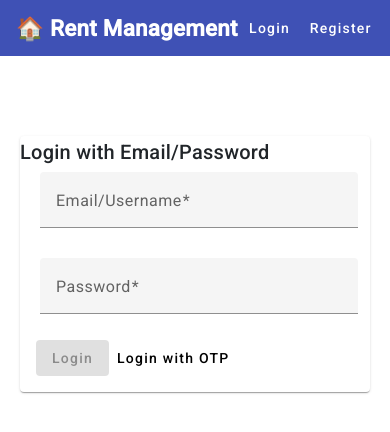
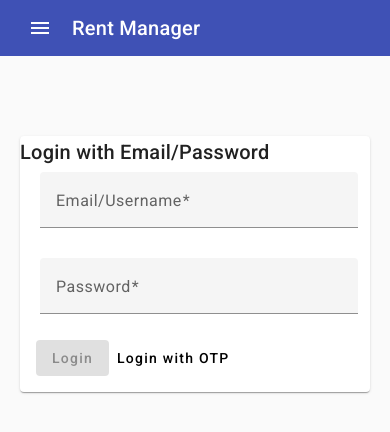
Before and after one commit to akashyap14/rent-management-frontend, an Angular app: page /login in a window 390 px wide. Shown: the top 432 px of the page. Built offline with nearby package versions, Linux system fonts and the light colour scheme.

Commit message:
feat: implement responsive navbar and rent list display with mobile support

```diff
--- a/src/app/app.component.html
+++ b/src/app/app.component.html
@@ -1,15 +1,34 @@
-<mat-toolbar color="primary" class="app-toolbar">
-  <span class="app-title" routerLink="/rents">🏠 Rent Management</span>
-  <nav>
-    @if(isLoggedIn) {
-    <a mat-button routerLink="/rents" class="ml-4">Rent List</a>
-    <a mat-button routerLink="/property-types">Manage Property Types</a>
-    <a mat-button (click)="logout()" >Logout</a>
-    } @else {
-    <a mat-button routerLink="/login" >Login</a>
-    <a mat-button routerLink="/register">Register</a>
-    }
+<!-- 📁 navbar.component.html -->
+<mat-toolbar color="primary" class="mat-elevation-z4">
+  <button mat-icon-button (click)="sidenav.toggle()" class="mobile-toggle">
+    <mat-icon>menu</mat-icon>
+  </button>
+  <span class="logo">Rent Manager</span>
+
+  <span class="spacer"></span>
+
+  <!-- Desktop Links -->
+  <nav class="desktop-links">
+    <a mat-button routerLink="/rents">Rents</a>
+    <a mat-button routerLink="/property-types">Property Types</a>
+    <a mat-button routerLink="/login" *ngIf="!isLoggedIn">Login</a>
+    <a mat-button (click)="logout()" *ngIf="isLoggedIn">Logout</a>
   </nav>
 </mat-toolbar>
 
-<router-outlet></router-outlet>
+<!-- Right Sidenav for Mobile -->
+<mat-sidenav-container class="sidenav-container">
+  <mat-sidenav #sidenav mode="over" position="end" class="mobile-sidenav">
+    <mat-nav-list>
+      <a mat-list-item routerLink="/rents" (click)="sidenav.close()">Rents</a>
+      <a mat-list-item routerLink="/property-types" (click)="sidenav.close()">Property Types</a>
+      <a mat-list-item routerLink="/login" (click)="sidenav.close()" *ngIf="!isLoggedIn">Login</a>
+      <a mat-list-item (click)="logout(); sidenav.close()" *ngIf="isLoggedIn">Logout</a>
+    </mat-nav-list>
+  </mat-sidenav>
+
+  <!-- Main app content -->
+  <mat-sidenav-content>
+    <router-outlet></router-outlet>
+  </mat-sidenav-content>
+</mat-sidenav-container>
--- a/src/app/app.component.scss
+++ b/src/app/app.component.scss
@@ -1,22 +1,58 @@
-.app-toolbar {
-    position: sticky;
-    top: 0;
-    z-index: 1000;
-    display: flex;
-    justify-content: space-between;
+// .app-toolbar {
+//     position: sticky;
+//     top: 0;
+//     z-index: 1000;
+//     display: flex;
+//     justify-content: space-between;
+//   }
+
+//   .app-title {
+//     font-size: 1.4rem;
+//     font-weight: bold;
+//     cursor: pointer;
+//   }
+
+//   .spacer {
+//     flex: 1 1 auto;
+//   }
+
+//   a[mat-button] {
+//     color: white;
+//     text-decoration: none;
+//   }
+
+  /* 📁 navbar.component.scss */
+.sidenav-container {
+  height: 100vh;
+}
+
+.spacer {
+  flex: 1 1 auto;
+}
+
+.desktop-links {
+  display: flex;
+  gap: 10px;
+}
+
+.mobile-toggle {
+  display: none;
+}
+
+@media (max-width: 768px) {
+  .desktop-links {
+    display: none;
   }
 
-  .app-title {
-    font-size: 1.4rem;
-    font-weight: bold;
-    cursor: pointer;
+  .mobile-toggle {
+    display: inline-flex;
   }
 
-  .spacer {
-    flex: 1 1 auto;
+  .logo {
+    margin-left: 8px;
   }
 
-  a[mat-button] {
-    color: white;
-    text-decoration: none;
+  .mobile-sidenav {
+    width: 250px;
   }
+}
--- a/src/app/components/rent-list/rent-list.component.html
+++ b/src/app/components/rent-list/rent-list.component.html
@@ -1,3 +1,4 @@
+<div class="rent-table" *ngIf="!isMobileView">
   <mat-card class="summary">
     <div class="summary-row">
       <span>Total Rent Collected:</span>
@@ -85,10 +86,10 @@
       <ng-container matColumnDef="actions">
         <th mat-header-cell *matHeaderCellDef sticky>Actions</th>
         <td mat-cell *matCellDef="let element; let i = index">
-          <button mat-icon-button color="primary" (click)="editRent(element, i)">
+          <button mat-icon-button color="primary" (click)="editRent(element)">
             <mat-icon>edit</mat-icon>
           </button>
-          <button mat-icon-button color="warn" (click)="deleteRent(element,i)">
+          <button mat-icon-button color="warn" (click)="deleteRent(element)">
             <mat-icon>delete</mat-icon>
           </button>
         </td>
@@ -109,3 +110,24 @@
       <mat-icon>add</mat-icon>
     </button>
   </div>
+</div>
+<!-- Rent Card (Mobile) -->
+<div class="rent-cards" *ngIf="isMobileView">
+  <div class="rent-card" *ngFor="let rent of rents">
+    <strong>{{ rent.renterName }}</strong>
+    <p>📞 {{ rent.phone }}</p>
+    <p>📅 Payment Date: {{ rent.paymentDate | date }}</p>
+    <p>📅 Month: {{ rent.monthPaidFor }}</p>
+    <p>📅 Year: {{ rent.yearPaidFor }}</p>
+    <p>💰 Rent: ₹{{ rent.rentAmount }}</p>
+    <p>⚡ Electricity: ₹{{ rent.electricityCharges }}</p>
+    <p>🧾 Other: ₹{{ rent.otherCharges }}</p>
+    <p>🧮 Total: ₹{{ rent.paymentMode }}</p>
+    <button mat-icon-button color="primary" (click)="editRent(rent)">
+      <mat-icon>edit</mat-icon>
+    </button>
+    <button mat-icon-button color="warn" (click)="deleteRent(rent)">
+      <mat-icon>delete</mat-icon>
+    </button>
+  </div>
+</div>
--- a/src/app/components/rent-list/rent-list.component.scss
+++ b/src/app/components/rent-list/rent-list.component.scss
@@ -48,3 +48,31 @@
     justify-content: space-between;
     font-size: 18px;
   }
+
+ /* Show/hide using classes */
+.rent-table {
+  display: block;
+}
+
+.rent-cards {
+  display: none;
+}
+
+@media screen and (max-width: 768px) {
+  .rent-table {
+    display: none;
+  }
+
+  .rent-cards {
+    display: block;
+  }
+
+  .rent-card {
+    margin: 12px;
+    padding: 12px;
+    border: 1px solid #ccc;
+    border-radius: 12px;
+    box-shadow: 0 2px 8px rgba(0,0,0,0.1);
+    background-color: #fff;
+  }
+}
--- a/src/app/components/rent-list/rent-list.component.ts
+++ b/src/app/components/rent-list/rent-list.component.ts
@@ -41,8 +41,17 @@ export class RentListComponent {
   @ViewChild(MatPaginator) paginator!: MatPaginator;
   @ViewChild(MatSort) sort!: MatSort;
   totalRent = 0;
+  rents: Rent[] = [];
+  isMobileView = false;
 
-  constructor(private dialog: MatDialog, private rentService: RentService) {}
+  constructor(private dialog: MatDialog, private rentService: RentService) {
+    this.checkScreenSize();
+    window.addEventListener('resize', () => this.checkScreenSize.bind(this));
+  }
+
+  checkScreenSize() {
+    this.isMobileView = window.innerWidth <= 768; // Adjust the breakpoint as needed
+  }
 
   ngOnInit() {
     this.loadRents();
@@ -51,6 +60,7 @@ export class RentListComponent {
   loadRents(): void {
     this.rentService.getAllRents().subscribe(rents => {
       this.dataSource.data = rents;
+      this.rents = rents;
       this.totalRent = rents.reduce((sum, r) => sum + r.actualPaymentReceived, 0);
     });
   }
@@ -74,7 +84,7 @@ export class RentListComponent {
     });
   }
 
-  editRent(rent: Rent, index: number) {
+  editRent(rent: Rent) {
     this.dialog.open(RentDialogComponent, {
       width: '500px',
       data: rent
@@ -83,7 +93,7 @@ export class RentListComponent {
     });
   }
 
-  deleteRent(rent: any,id: string): void {
+  deleteRent(rent: any): void {
     if (confirm('Are you sure you want to delete this rent?')) {
       this.rentService.deleteRent(rent._id).subscribe(() => this.loadRents());
     }
```
Also changed, not shown: src/app/app.component.ts (+5 -3 lines). Lines whose indentation alone changed are shown as unchanged.
